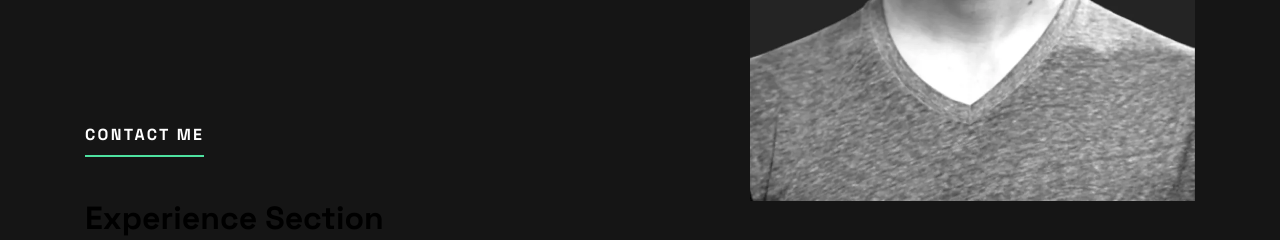
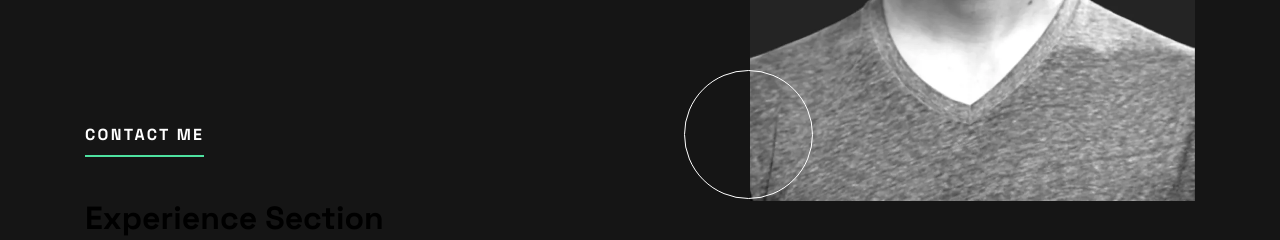
Before and after one commit to CalderonVasquez/fe-portfolio, a React (Vite) app: page / in a window 1280 px wide. Shown: the part 497-737 px from the top of the page. Built offline with nearby package versions, Linux system fonts and the light colour scheme.

Commit message:
fix .circle-graphic display and location

```diff
--- a/src/components/Hero/Hero.css
+++ b/src/components/Hero/Hero.css
@@ -26,7 +26,7 @@
 }
 .btn-container {
     display: flex;
-    gap: 10rem;
+    gap: 30rem;
 }
 .hero-button {
     border: none;
@@ -49,5 +49,4 @@
 .circle-graphic {
     width: 129px;
     height: 129px;
-    z-index: 5;
 }
--- a/src/components/Hero/Hero.jsx
+++ b/src/components/Hero/Hero.jsx
@@ -12,7 +12,7 @@ const Hero = () => {
             </div>
             <div className='btn-container'>
                 <button className='hero-button' type='button'><span className='btn-underline'>CONTACT ME</span></button>
-                <image src='/public/images/pattern-circle.svg' alt='circle graphic' className='circle-graphic'/>
+                <img src='/public/images/pattern-circle.svg' alt='circle graphic' className='circle-graphic'/>
             </div>
         </section>
     )
```
